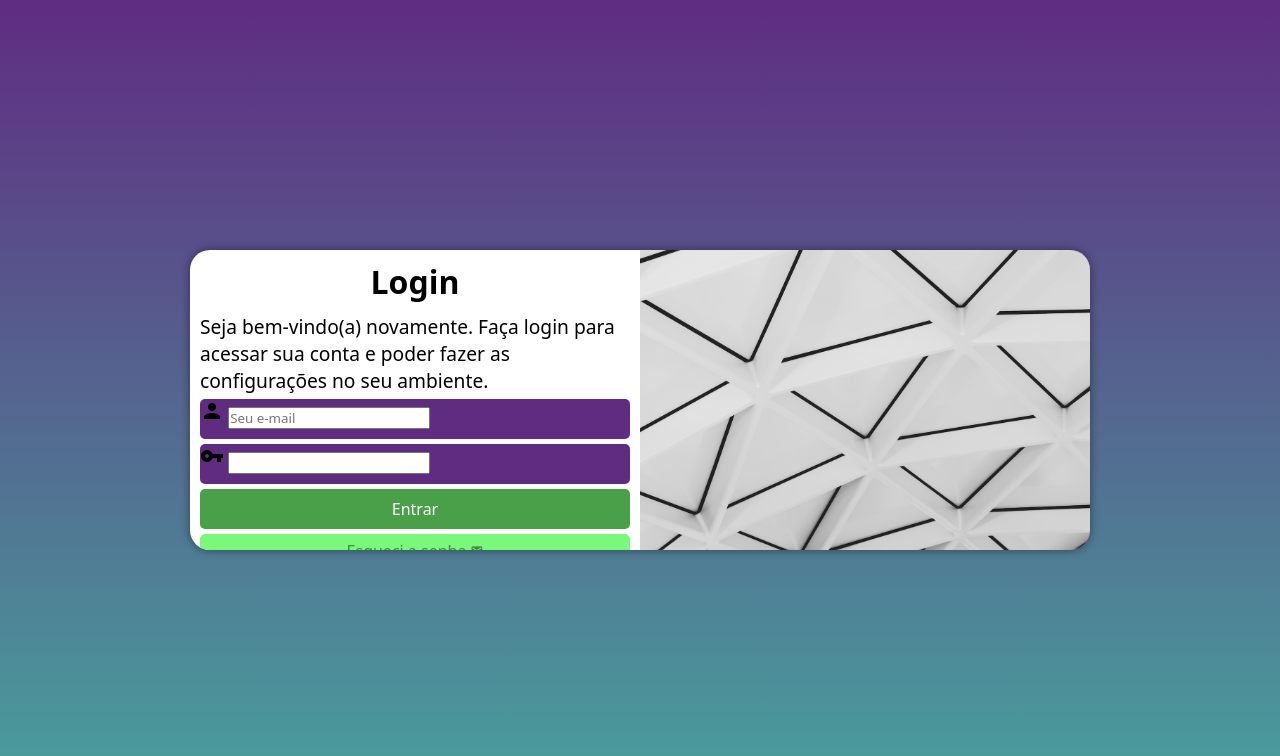
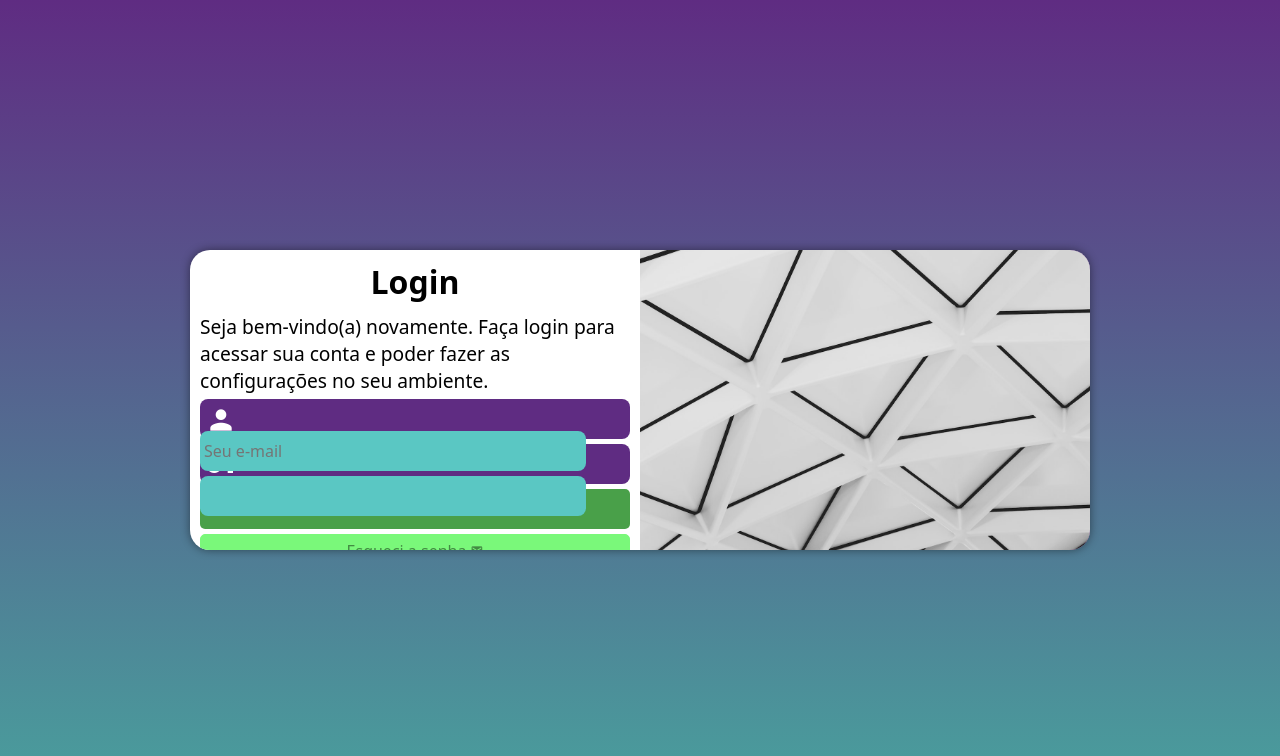
Before and after one commit to JheanAntunes/projeto-login, a plain HTML site: page index.html in a window 1280 px wide. Drawn offline with Linux system fonts and the light colour scheme.

Commit message:
formatações

```diff
--- a/estilos/style.css
+++ b/estilos/style.css
@@ -72,12 +72,35 @@ form > div.campo{
     width: 100%;
     display: block;
     height: 40px;
-    border-radius: 5px;
+    border-radius: 8px;
     margin: 5px 0px;
 }
 
 div.campo > label{
     display: none;
+}
+
+div.campo > span{
+    color: white;
+
+    font-size: 2em;
+    width: 40px;
+    padding: 5px;
+}
+
+div.campos > input:focus-within{
+    background-color: white;
+}
+
+div.campo > input{
+    background-color: #5ac7c3;
+    font-size: 1em;
+    height: 100%;
+    border: 0px;
+    border-radius: 8px;
+    padding: 4px;
+    width: calc(100% - 44px);
+    transform: translateY(-10px);
 }
 
 form > input[type=submit]{
```
